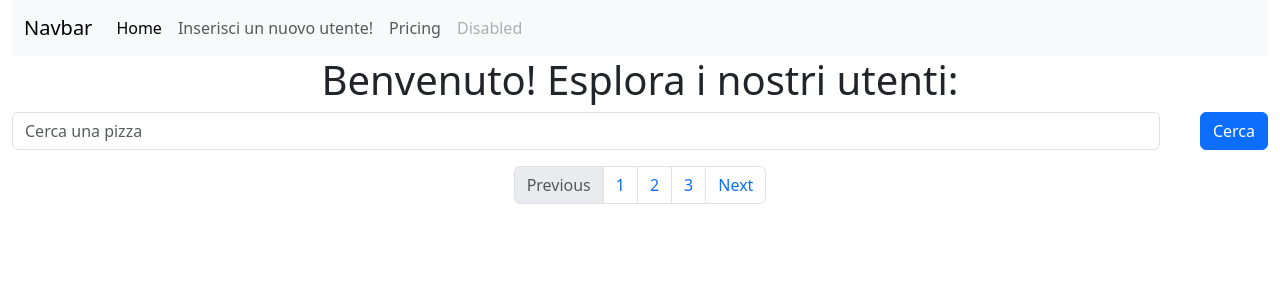
After one commit to dama-p/U1-S1-L3, a PHP site: page /FSD/searchbar.php in a window 1280 px wide. The commit adds this page. Shown: the top 300 px of the page. Run offline with PHP 8.4, Linux system fonts and the light colour scheme; data that the repository does not hold is empty.

Commit message:
Added cards

```diff
--- /dev/null
+++ b/includes/db.php
@@ -0,0 +1,16 @@
+<?php
+
+$host = "localhost";
+$db = "ifoa_exercises_01";
+$user = "root";
+$pass = "";
+
+$dsn = "mysql:host=$host;dbname=$db";
+
+$options = [
+    PDO::ATTR_ERRMODE            => PDO::ERRMODE_EXCEPTION,
+    PDO::ATTR_DEFAULT_FETCH_MODE => PDO::FETCH_ASSOC,
+    PDO::ATTR_EMULATE_PREPARES   => false,
+];
+
+$pdo = new PDO($dsn, $user, $pass, $options);
--- /dev/null
+++ b/includes/end.php
@@ -0,0 +1,3 @@
+</div>
+</body>
+</html>
--- /dev/null
+++ b/includes/initial.php
@@ -0,0 +1,15 @@
+<!DOCTYPE html>
+<html lang="en">
+
+<head>
+    <meta charset="UTF-8">
+    <meta name="viewport" content="width=device-width, initial-scale=1.0">
+    <title>Pizzeria</title>
+    <link href="https://cdn.jsdelivr.net/npm/bootstrap@5.3.3/dist/css/bootstrap.min.css" rel="stylesheet" integrity="sha384-QWTKZyjpPEjISv5WaRU9OFeRpok6YctnYmDr5pNlyT2bRjXh0JMhjY6hW+ALEwIH" crossorigin="anonymous">
+    <script src="https://cdn.jsdelivr.net/npm/bootstrap@5.3.3/dist/js/bootstrap.bundle.min.js" integrity="sha384-YvpcrYf0tY3lHB60NNkmXc5s9fDVZLESaAA55NDzOxhy9GkcIdslK1eN7N6jIeHz" crossorigin="anonymous" defer></script>
+</head>
+
+<body>
+
+
+    <div class="container-fluid">
--- /dev/null
+++ b/includes/navbar.php
@@ -0,0 +1,24 @@
+<nav class="navbar navbar-expand-lg bg-body-tertiary">
+  <div class="container-fluid">
+    <a class="navbar-brand" href="#">Navbar</a>
+    <button class="navbar-toggler" type="button" data-bs-toggle="collapse" data-bs-target="#navbarNav" aria-controls="navbarNav" aria-expanded="false" aria-label="Toggle navigation">
+      <span class="navbar-toggler-icon"></span>
+    </button>
+    <div class="collapse navbar-collapse" id="navbarNav">
+      <ul class="navbar-nav">
+        <li class="nav-item">
+          <a class="nav-link active" aria-current="page" href="http://localhost/FSD%20IFOA/U1-S1-L3/searchbar.php">Home</a>
+        </li>
+        <li class="nav-item">
+          <a class="nav-link" href="http://localhost/FSD%20IFOA/U1-S1-L3/users.php">Inserisci un nuovo utente!</a>
+        </li>
+        <li class="nav-item">
+          <a class="nav-link" href="#">Pricing</a>
+        </li>
+        <li class="nav-item">
+          <a class="nav-link disabled" aria-disabled="true">Disabled</a>
+        </li>
+      </ul>
+    </div>
+  </div>
+</nav>
--- /dev/null
+++ b/searchbar.php
@@ -0,0 +1,89 @@
+<?php
+include __DIR__ . '/includes/db.php';
+
+$search = $_GET['search'] ?? '';
+
+/* print_r($_GET); */
+
+/* $stmt = $pdo->prepare("SELECT * FROM Users WHERE Name LIKE ?"); */
+/* $stmt = $pdo->prepare("SELECT * FROM Users WHERE Name LIKE ? OR Surname LIKE ?"); */
+$stmt = $pdo->prepare("SELECT * FROM Users WHERE CONCAT(Name, Surname) LIKE ?") ;
+$stmt->execute([
+    "%$search%"
+]);
+
+
+
+include __DIR__ . '/includes/initial.php';
+include __DIR__ . '/includes/navbar.php';
+
+
+?>
+
+
+    <h1 class="text-center">Benvenuto! Esplora i nostri utenti:</h1>
+
+    <form class="row gap-3">
+        <div class="col">
+            <input type="text" name="search" class="form-control" placeholder="Cerca una pizza">
+        </div>
+        <div class="col-auto">
+            <button type="submit" class="btn btn-primary mb-3">Cerca</button>
+        </div>
+    </form>
+
+    <div class="row justify-content-center"><?php
+        foreach ($stmt as $row) { ?>
+
+
+
+
+
+<div class="card col-3 col-lg-2 m-3">
+  <img src="..." class="card-img-top" alt="...">
+  <div class="card-body">
+    <h5 class="card-title"><?=  "$row[Name]" ?></h5>
+    <p class="card-text"><?=  "$row[Surname] - $row[Age] " ?></p>
+    <a href="/FSD%20IFOA/U1-S1-L3/dettagli.php?id=<?= $row['id'] ?>" class="btn btn-primary">Vai</a>
+                <a href="/FSD%20IFOA/U1-S1-L3/elimina.php?id=<?= $row['id'] ?>" class="btn btn-danger">Elimina</a>
+  </div>
+</div>
+
+            <?php
+        } ?>
+    </div>
+
+
+<!--    VARIANTE CON LA LISTA
+ <ul><?php
+        foreach ($stmt as $row) { ?>
+
+            <li class="mb-3">
+                <?= "$row[id] - $row[Name] - $row[Surname] - $row[Age]" ?>
+                <a href="/FSD%20IFOA/U1-S1-L3/dettagli.php?id=<?= $row['id'] ?>" class="btn btn-primary">Vai</a>
+                <a href="/FSD%20IFOA/U1-S1-L3/elimina.php?id=<?= $row['id'] ?>" class="btn btn-danger">Elimina</a>
+            </li>
+
+            <?php
+        } ?>
+    </ul> -->
+
+
+    <nav>
+        <ul class="pagination justify-content-center">
+            <li class="page-item disabled">
+                <a class="page-link">Previous</a>
+            </li>
+
+            <li class="page-item"><a class="page-link" href="#">1</a></li>
+            <li class="page-item"><a class="page-link" href="#">2</a></li>
+            <li class="page-item"><a class="page-link" href="#">3</a></li>
+
+            <li class="page-item">
+                <a class="page-link" href="#">Next</a>
+            </li>
+        </ul>
+    </nav>
+</div><?php
+
+include __DIR__ . '/includes/end.php';
```
Also changed, not shown: dettagli.php (added, +19 -0 lines), elimina.php (added, +23 -0 lines), users.php (+6 -2 lines), 1 other file.
